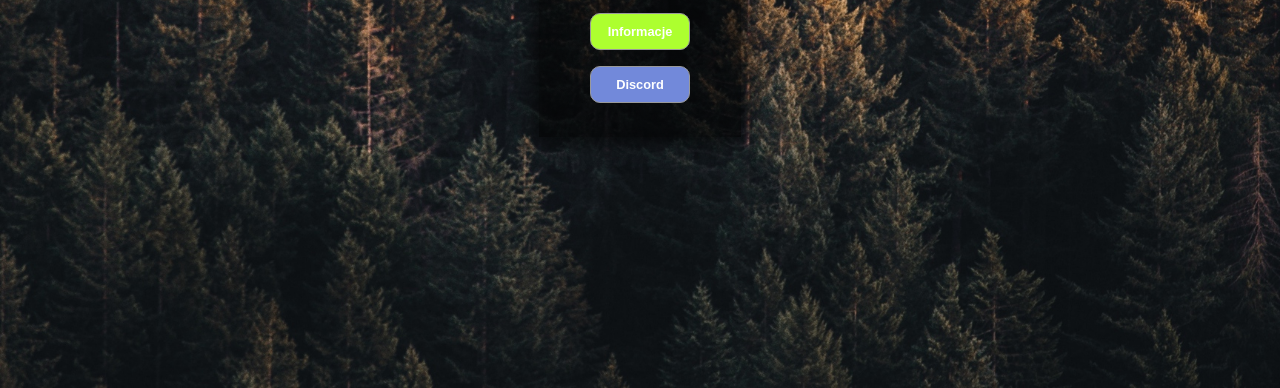
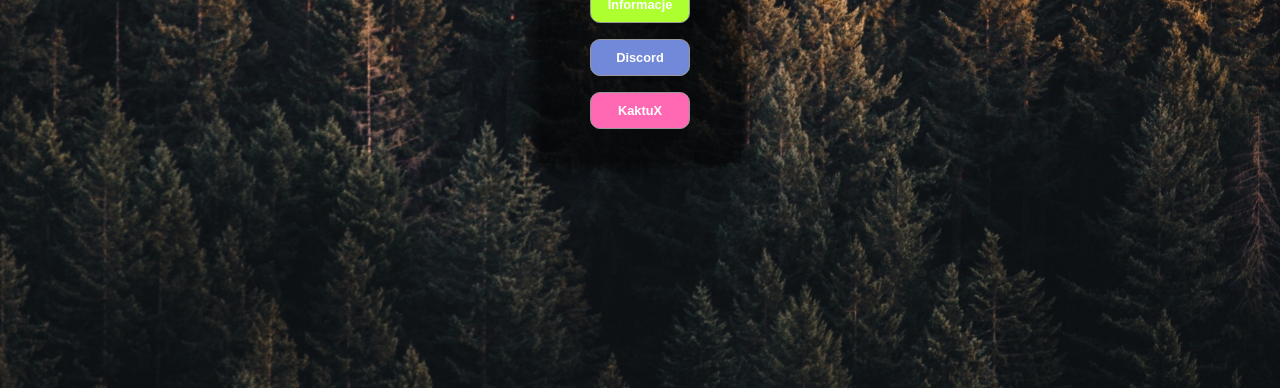
Before and after one commit to WikeNN/wikenn.github.io, a plain HTML site: page index.html in a window 1280 px wide. Shown: the part 412-800 px from the top of the page. Drawn offline with Linux system fonts and the light colour scheme.

Commit message:
Update index.html

```diff
--- a/index.html
+++ b/index.html
@@ -105,6 +105,11 @@
 <form>
 <input style="width: 100px; padding: 10px; cursor: pointer; font-weight: bold; background: #7289da; color: #ffffff; border-radius: 10px; border: 1px solid #999; font-size: 80%;" type="button" value="Discord" onclick="window.location.href='https://discord.gg/paJgeM3'" />
 </form>
+
+<form>
+<input style="width: 100px; padding: 10px; cursor: pointer; font-weight: bold; background: #FF69B4; color: #ffffff; border-radius: 10px; border: 1px solid #999; font-size: 80%;" type="button" value="KaktuX" onclick="window.location.href='https://wikenn.github.io/kaktuks.html'" />
+</form>
+
 <br>
 
 </body></html>
```
